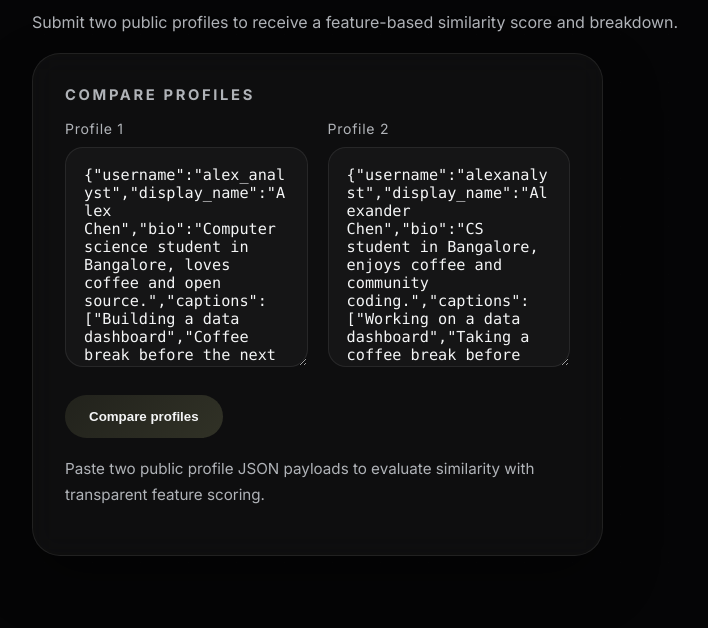
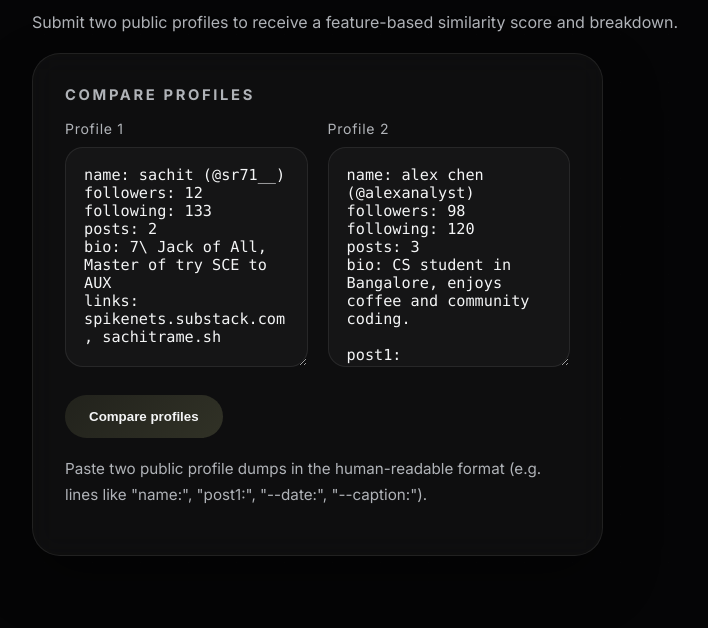
Before and after one commit to discount-Pieter-Levels/OSINT, a Flask app: page / in a window 1280 px wide. Shown: the part 206-834 px from the top of the page, without its empty margins (52-760 px from the left). Run offline with Flask 3, Linux system fonts and the light colour scheme.

Commit message:
Frontend: always send raw profile text to server; update placeholders/instructions

```diff
--- a/profile_similarity/templates/index.html
+++ b/profile_similarity/templates/index.html
@@ -83,17 +83,47 @@
           <div class="field-grid">
             <div>
               <label for="profile1">Profile 1</label>
-              <textarea id="profile1">{"username":"alex_analyst","display_name":"Alex Chen","bio":"Computer science student in Bangalore, loves coffee and open source.","captions":["Building a data dashboard","Coffee break before the next sprint"],"hashtags":["#ai","#opensource","#coffee"],"posting_times":["2026-05-14T20:35:22"],"profile_image":""}</textarea>
+              <textarea id="profile1">name: sachit (@sr71__)
+followers: 12
+following: 133
+posts: 2
+bio: 7\ Jack of All, Master of try SCE to AUX
+links: spikenets.substack.com, sachitrame.sh
+
+post1:
+--url: https://www.instagram.com/p/DaYunYyTFMJ/
+--date: July 04, 2026 (~1 hour ago at time of check)
+--caption: (none - no caption text found on post)
+--likes: 0 ("Be the first to like this")
+--description: Image/meme with hexagonal grid diagram labeled "Mi9", "T4d", "Dorsal", "Anterior" with numeric values (-8.2, -7.9, -2.9, -2.1, -1.1)
+
+post2:
+--url: https://www.instagram.com/p/DaYlvS1Tvc0/
+--date: ~3 hours ago at time of check
+--caption: (none - no caption text found on post)
+--likes: 1
+--description: Illustration of an orange character wearing a blue cap that reads "Please be patient I have claudism"</textarea>
             </div>
             <div>
               <label for="profile2">Profile 2</label>
-              <textarea id="profile2">{"username":"alexanalyst","display_name":"Alexander Chen","bio":"CS student in Bangalore, enjoys coffee and community coding.","captions":["Working on a data dashboard","Taking a coffee break before sprint"],"hashtags":["#opensource","#coffee","#tech"],"posting_times":["2026-05-14T21:35:22"],"profile_image":""}</textarea>
+              <textarea id="profile2">name: alex chen (@alexanalyst)
+followers: 98
+following: 120
+posts: 3
+bio: CS student in Bangalore, enjoys coffee and community coding.
+
+post1:
+--url: https://www.instagram.com/p/Example/
+--date: 2026-05-14T21:35:22
+--caption: Working on a data dashboard
+--likes: 4
+--description: Screenshot of a data dashboard</textarea>
             </div>
           </div>
           <div class="actions">
             <button class="button" onclick="runComparison()">Compare profiles</button>
           </div>
-          <p class="note">Paste two public profile JSON payloads to evaluate similarity with transparent feature scoring.</p>
+          <p class="note">Paste two public profile dumps in the human-readable format (e.g. lines like "name:", "post1:", "--date:", "--caption:").</p>
         </div>
         <div class="panel results" id="results" style="display:none;">
           <div class="score-card">
@@ -109,25 +139,13 @@
     </div>
     <script>
       async function runComparison() {
+        // Send raw pasted text to server for parsing (no client-side JSON.parse)
         const raw1 = document.getElementById('profile1').value;
         const raw2 = document.getElementById('profile2').value;
-        let p1, p2;
-        try {
-          p1 = JSON.parse(raw1);
-        } catch (e) {
-          // send raw text to server for lenient parsing
-          p1 = raw1;
-        }
-        try {
-          p2 = JSON.parse(raw2);
-        } catch (e) {
-          p2 = raw2;
-        }
-
         const response = await fetch('/compare', {
           method: 'POST',
           headers: { 'Content-Type': 'application/json' },
-          body: JSON.stringify({ profile1: p1, profile2: p2 })
+          body: JSON.stringify({ profile1: raw1, profile2: raw2 })
         });
         const data = await response.json();
         document.getElementById('results').style.display = 'block';
```
